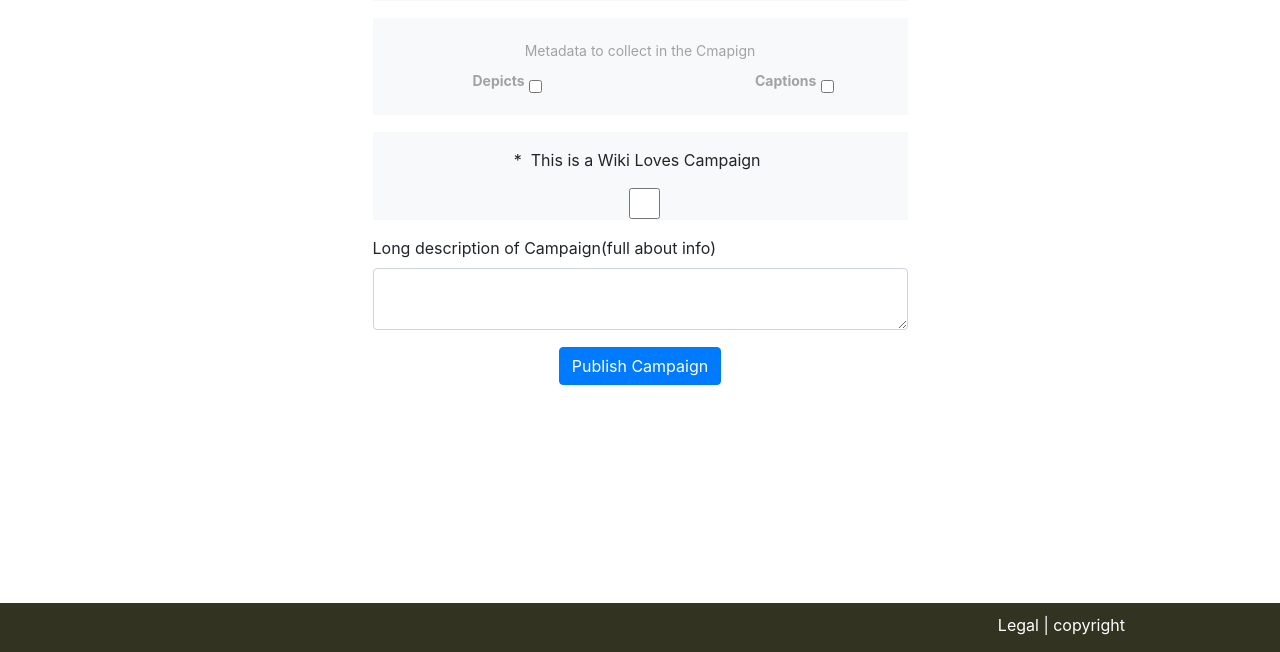
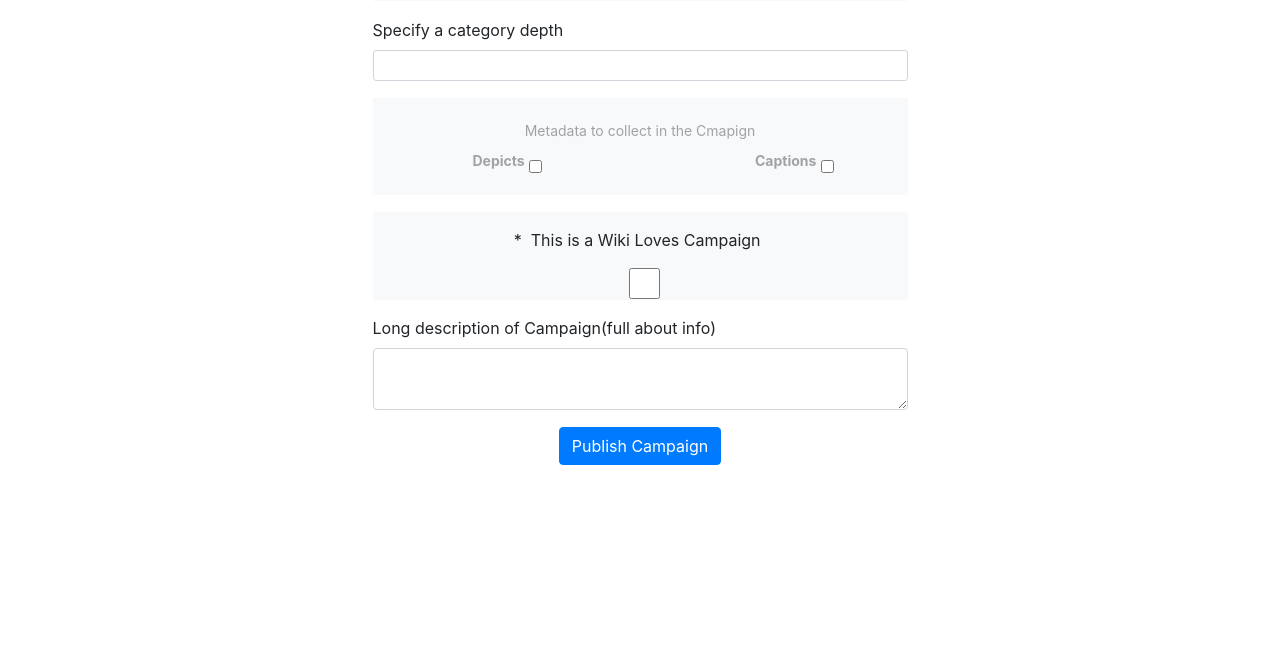
Before and after one commit to wikimedia/labs-tools-Isa, a Flask app: page /campaigns/create in a window 1280 px wide. Shown: the part 697-1349 px from the top of the page. Run offline with Flask 2, Linux system fonts and the light colour scheme; a user stored in the database is signed in; data comes from the database, SQL or seed files in the repository; parts of the project's set-up code (start-up, migrations or seed data) failed here and were passed over; some libraries are stand-ins or nearby versions.

Commit message:
Add depth option for each category selected in Campaign settings
* Added number field in Category-Model to collect categories lenth of a campaign
* Updated category Create/Update forms with field
* Modified respective routes data on submit and get requests

Bug: T222262
Change-Id: I61c0f09ef4ad298eff56a2cdeedc5185206eff1c

```diff
--- a/isa/campaigns/forms.py
+++ b/isa/campaigns/forms.py
@@ -1,8 +1,8 @@
 from flask_wtf import FlaskForm
 
-from wtforms import BooleanField, SelectField, StringField, SubmitField, widgets, Label
+from wtforms import BooleanField, SelectField, StringField, SubmitField, widgets, Label, DecimalField
 from wtforms.fields.html5 import DateField
-from wtforms.validators import DataRequired, InputRequired, Length
+from wtforms.validators import DataRequired, InputRequired, Length, NumberRange
 
 
 class CampaignForm(FlaskForm):
@@ -14,6 +14,8 @@ class CampaignForm(FlaskForm):
                            format='%Y-%m-%d', validators=[InputRequired()])
     end_date = DateField('Close Date *', id='datepick2', format='%Y-%m-%d')
     categories = SelectField(validators=[DataRequired()], choices=[])
+    categories_depth = DecimalField('Specify a category depth',
+                                    validators=[NumberRange(min=0, max=5, message='Max depth is 5')])
     depicts_metadata = BooleanField('Depicts')
     captions_metadata = BooleanField('Captions')
     campaign_type = BooleanField('This is a Wiki Loves Campaign')
@@ -32,6 +34,8 @@ class UpdateCampaignForm(FlaskForm):
                            format='%Y-%m-%d', validators=[InputRequired()])
     end_date = DateField('Close Date *', id='datepick2', format='%Y-%m-%d')
     categories = SelectField(validators=[DataRequired()], choices=[])
+    categories_depth = DecimalField('Modify a category depth',
+                                    validators=[NumberRange(min=0.0, max=5.0, message='Max depth is 5')])
     depicts_metadata = BooleanField('Depicts')
     captions_metadata = BooleanField('Captions')
     campaign_type = BooleanField('This is a Wiki Loves Campaign')
--- a/isa/campaigns/routes.py
+++ b/isa/campaigns/routes.py
@@ -117,6 +117,7 @@ def CreateCampaign():
             campaign = Campaign(
                 campaign_name=form.campaign_name.data,
                 categories=form_categories,
+                categories_depth=int(form.categories_depth.data),
                 start_date=form.start_date.data,
                 end_date=form.end_date.data,
                 status=compute_campaign_status(form.end_date.data),
@@ -249,6 +250,7 @@ def updateCampaign(id):
             campaign.depicts_metadata = form.depicts_metadata.data
             campaign.captions_metadata = form.captions_metadata.data
             campaign.categories = form_categories
+            campaign.categories_depth = int(form.categories_depth.data)
             campaign.start_date = form.start_date.data
             campaign.campaign_type = form.campaign_type.data
             campaign.end_date = form.end_date.data
@@ -265,6 +267,7 @@ def updateCampaign(id):
             form.short_description.data = campaign.short_description
             form.long_description.data = campaign.long_description
             form.categories.data = campaign.categories
+            form.categories_depth.data = int(campaign.categories_depth)
             form.manager_name.data = campaign.manager_name
             form.start_date.data = campaign.start_date
             form.depicts_metadata.data = campaign.depicts_metadata
--- a/isa/models.py
+++ b/isa/models.py
@@ -53,6 +53,7 @@ class Campaign(db.Model):
     id = db.Column(db.Integer, primary_key=True)
     campaign_name = db.Column(db.String(15), nullable=False)
     categories = db.Column(db.Text, nullable=False)
+    categories_depth = db.Column(db.Integer)
     start_date = db.Column(db.Date, nullable=False,
                            default=datetime.now().strftime('%Y-%m-%d'))
     end_date = db.Column(db.Date, nullable=True,
@@ -70,9 +71,10 @@ class Campaign(db.Model):
 
     def __repr__(self):
         # This is what is shown when object is printed
-        return "Campaign( {}, {}".format(
+        return "Campaign( {}, {}, {}, {}, {}, {}, {})".format(
                self.campaign_name,
                self.categories,
+               self.categories_depth,
                self.depicts_metadata,
                self.captions_metadata,
                self.start_date,
--- a/isa/templates/campaign/create_campaign.html
+++ b/isa/templates/campaign/create_campaign.html
@@ -108,6 +108,20 @@
                     </div>
                 </div>
             </div>
+            <div class="form-group">
+                {{ form.categories_depth.label( class="form-control-label " ) }}
+                <!-- We test for errors in the form data here -->
+                {% if form.categories_depth.errors %}
+                    {{ form.categories_depth( class="form-control form-control-lg is-invalid") }}
+                    <div class="invalid-feedback">
+                        {% for error in form.categories_depth.errors %}
+                            <span> {{ error }}</span>
+                        {% endfor %}
+                   </div>
+                {% else %}
+                    {{ form.categories_depth( class="form-control form-control-sm",type="number", min="0", max="5" ) }}
+                {% endif %}
+            </div>
            <div class="form-group">
                 <div id="campaign_stats_table" class="pb-3 navbar-light bg-light text-center">
                     <small>Metadata to collect in the Cmapign</small>
```
Also changed, not shown: isa/templates/campaign/update_campaign.html (+14 -0 lines).
